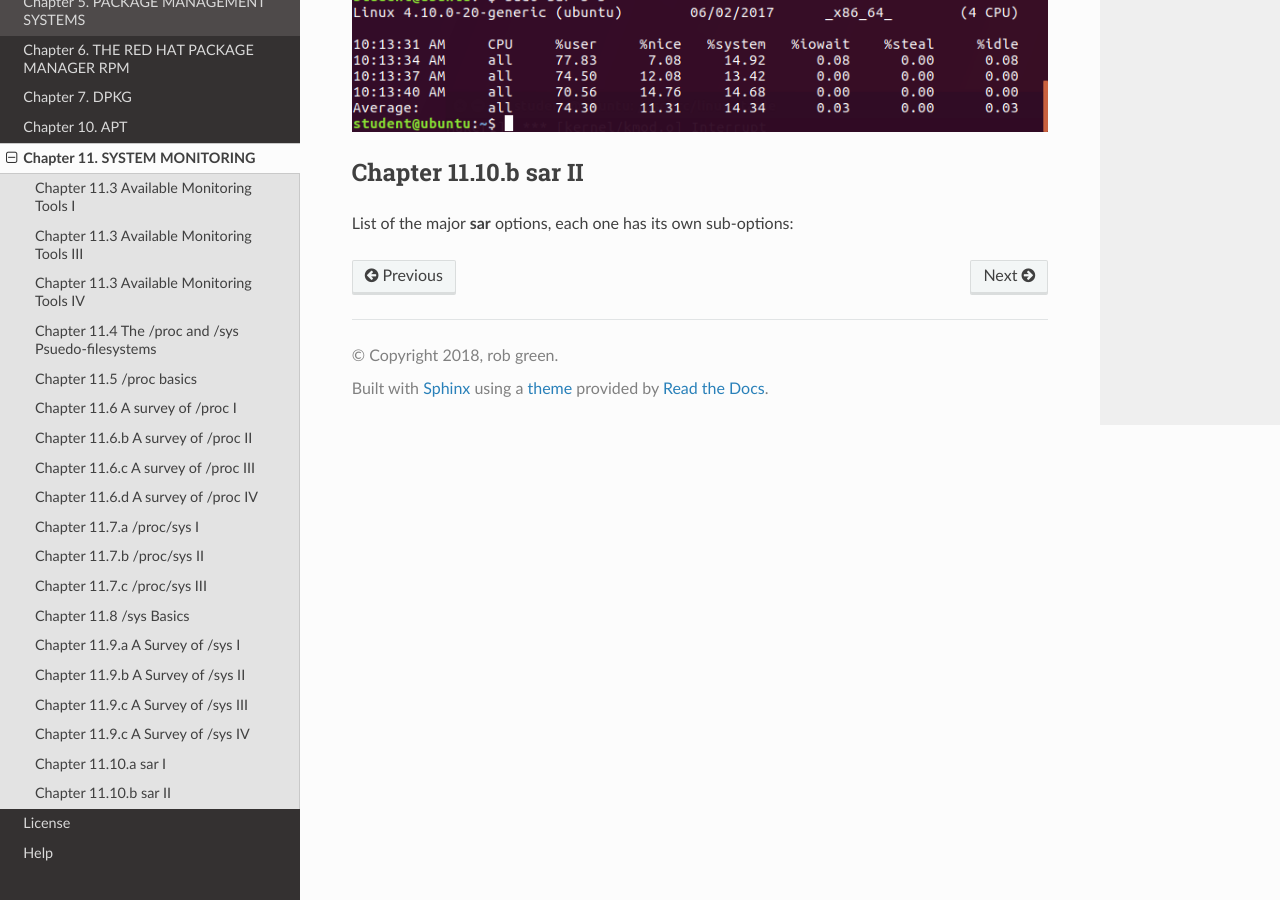
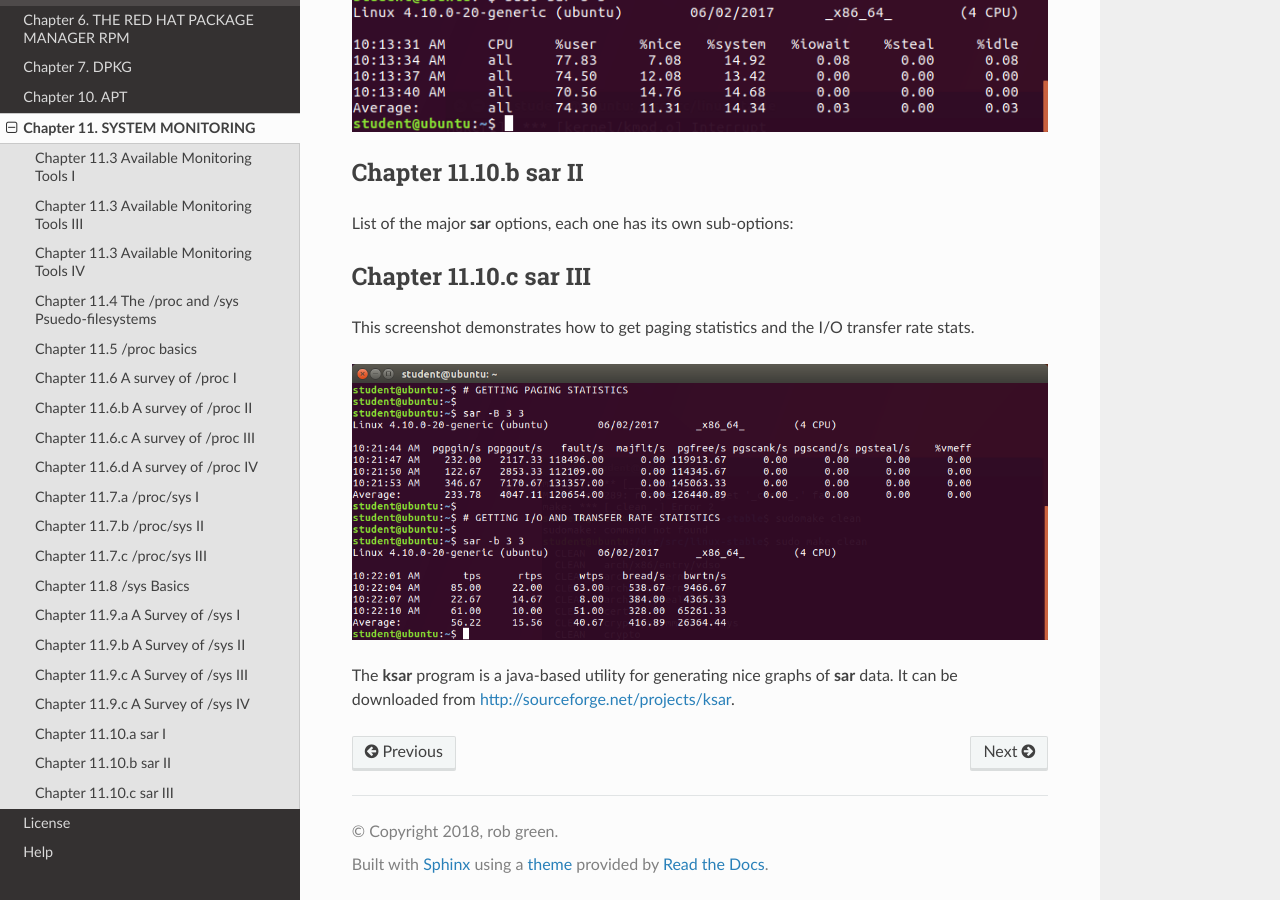
Before and after one commit to py010/linfun, a Sphinx documentation site: the page built from docs/source/chapter11.rst, in a window 1280 px wide and 900 px high, scrolled down 8164 px. Built offline with Sphinx 7.4.7 and the Read the Docs theme 2.0.0, drawn with Linux system fonts in a browser that asks for light colours; pages that are not in the unit, such as notebooks, are missing from menus.

Commit message:
ksar and sar iii

```diff
--- a/docs/source/chapter11.rst
+++ b/docs/source/chapter11.rst
@@ -287,3 +287,12 @@ List of the major **sar** options, each one has its own sub-options:
    "``$ -v``", "Statistics about inodes and files and file handles"
    "``$ -w``", "Context switching statistics"
    "``$ -W``", "Swapping statistics, pages in and out per second"
+
+Chapter 11.10.c sar III
+^^^^^^^^^^^^^^^^^^^^^^^
+
+This screenshot demonstrates how to get paging statistics and the I/O transfer rate stats.
+
+.. image:: https://github.com/py010/linfun/blob/master/docs/source/images/sario.png?raw=true
+
+The **ksar** program is a java-based utility for generating nice graphs of **sar** data. It can be downloaded from  http://sourceforge.net/projects/ksar.
```
Also changed, not shown: docs/source/images/sario.png (added).
